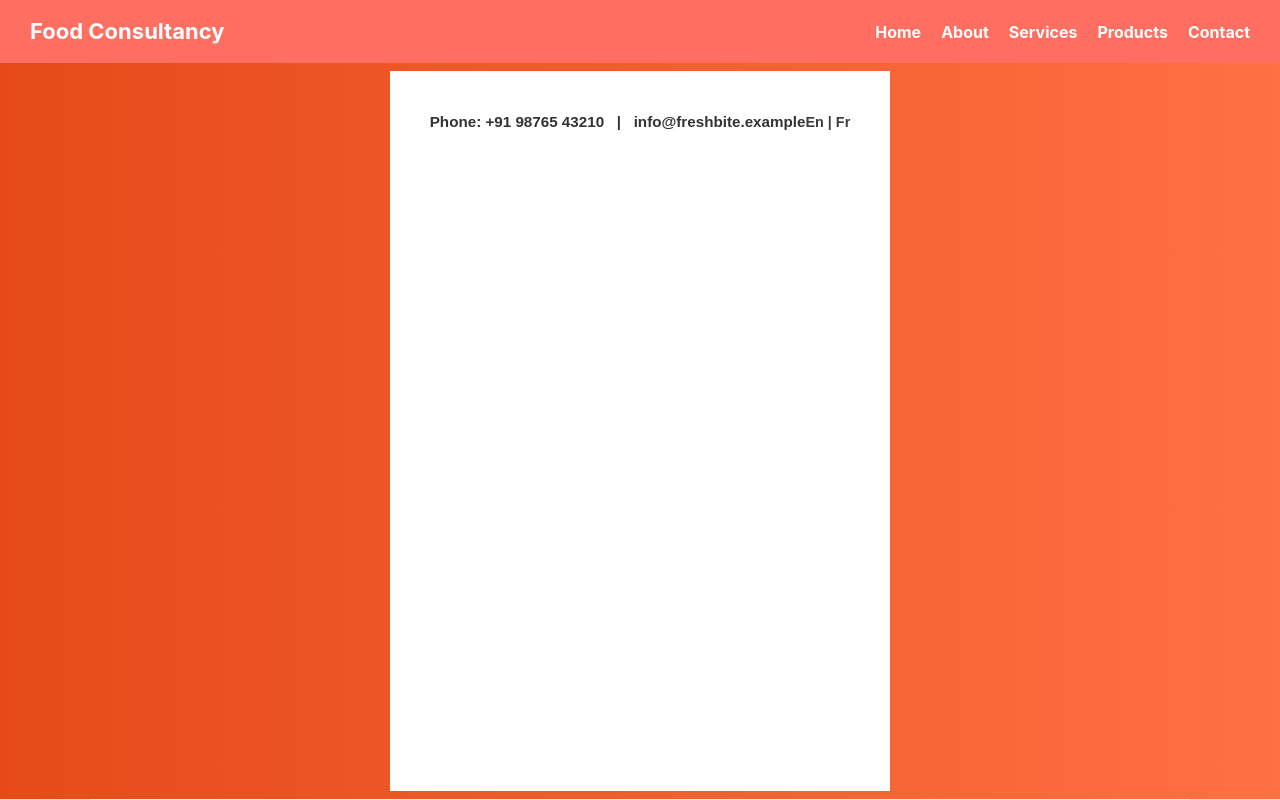
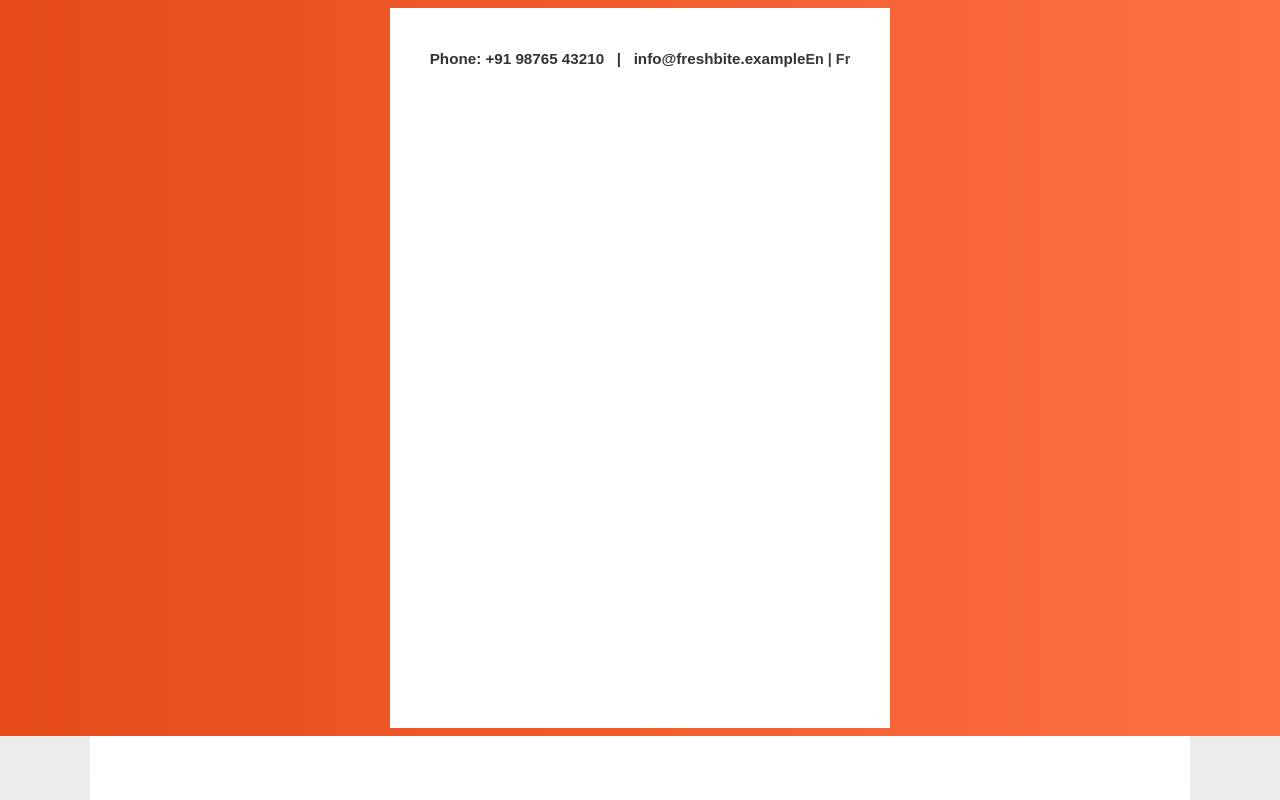
Before and after one commit to arjunkrishnakumar13/foodconsultancysite, a plain HTML site: page index.html in a window 1280 px wide. Shown: the top 800 px of the page. Drawn offline with Linux system fonts and the light colour scheme.

Commit message:
Update index.html

```diff
--- a/index.html
+++ b/index.html
@@ -7,17 +7,6 @@
   <link rel="stylesheet" href="style.css">
 </head>
 <body>
-
-  <div class="navbar">
-    <h1>Food Consultancy</h1>
-    <ul>
-      <li><a href="index.html">Home</a></li>
-      <li><a href="about.html">About</a></li>
-      <li><a href="services.html">Services</a></li>
-      <li><a href="products.html">Products</a></li>
-      <li><a href="contact.html">Contact</a></li>
-    </ul>
-  </div>
   <div class="topbar">
     <div class="container">
       <div style="display:flex;justify-content:space-between;align-items:center">
```
